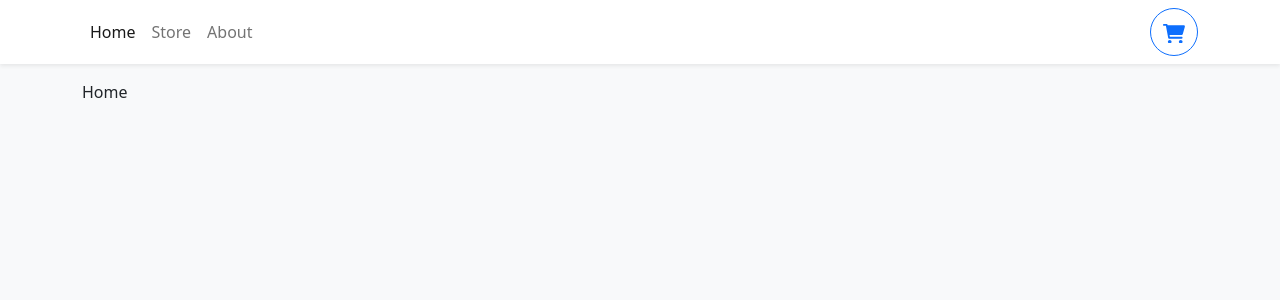
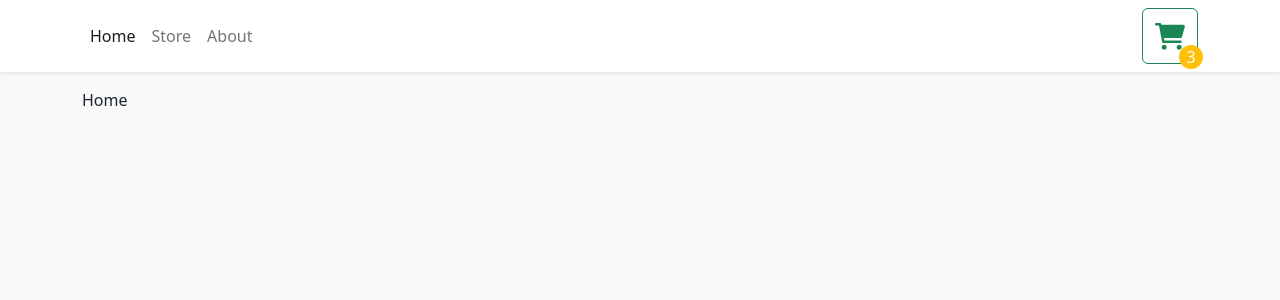
Before and after one commit to Lu-Smith/react-typescript, a React (Create React App) app: page / in a window 1280 px wide. Shown: the top 300 px of the page. Built offline with nearby package versions, Linux system fonts and the light colour scheme.

Commit message:
Updated NavBar.tsx

```diff
--- a/src/components/NavBar.tsx
+++ b/src/components/NavBar.tsx
@@ -12,9 +12,11 @@ const NavBar: React.FC = () => {
             <Nav.Link to="/about" as={NavLink}>About</Nav.Link>
           </Nav>
            <Button
-           style={{ width: "3rem", height: "3rem" }}
-           variant="outline-primary"
-           className="rounded-circle">
+            style={{
+             width: "3.5rem",
+             height: "3.5rem",
+             position: "relative" }}
+            variant="outline-success">
            <svg
               xmlns="http://www.w3.org/2000/svg"
               viewBox="0 0 576 512"
@@ -22,6 +24,17 @@ const NavBar: React.FC = () => {
             >
               <path d="M96 0C107.5 0 117.4 8.19 119.6 19.51L121.1 32H541.8C562.1 32 578.3 52.25 572.6 72.66L518.6 264.7C514.7 278.5 502.1 288 487.8 288H170.7L179.9 336H488C501.3 336 512 346.7 512 360C512 373.3 501.3 384 488 384H159.1C148.5 384 138.6 375.8 136.4 364.5L76.14 48H24C10.75 48 0 37.25 0 24C0 10.75 10.75 0 24 0H96zM128 464C128 437.5 149.5 416 176 416C202.5 416 224 437.5 224 464C224 490.5 202.5 512 176 512C149.5 512 128 490.5 128 464zM512 464C512 490.5 490.5 512 464 512C437.5 512 416 490.5 416 464C416 437.5 437.5 416 464 416C490.5 416 512 437.5 512 464z" />
             </svg>
+            <div
+             className="rounded-circle bg-warning d-flex justify-content-center align-items-center"
+             style={{
+              color: "white",
+              width: "1.5rem",
+              height: "1.5rem",
+              position: "absolute",
+              bottom: 0,
+              right: 0,
+              transform: "translate(25%, 25%)"
+             }}>3</div>
            </Button>
         </Container>
     </NavbarBS>
```
